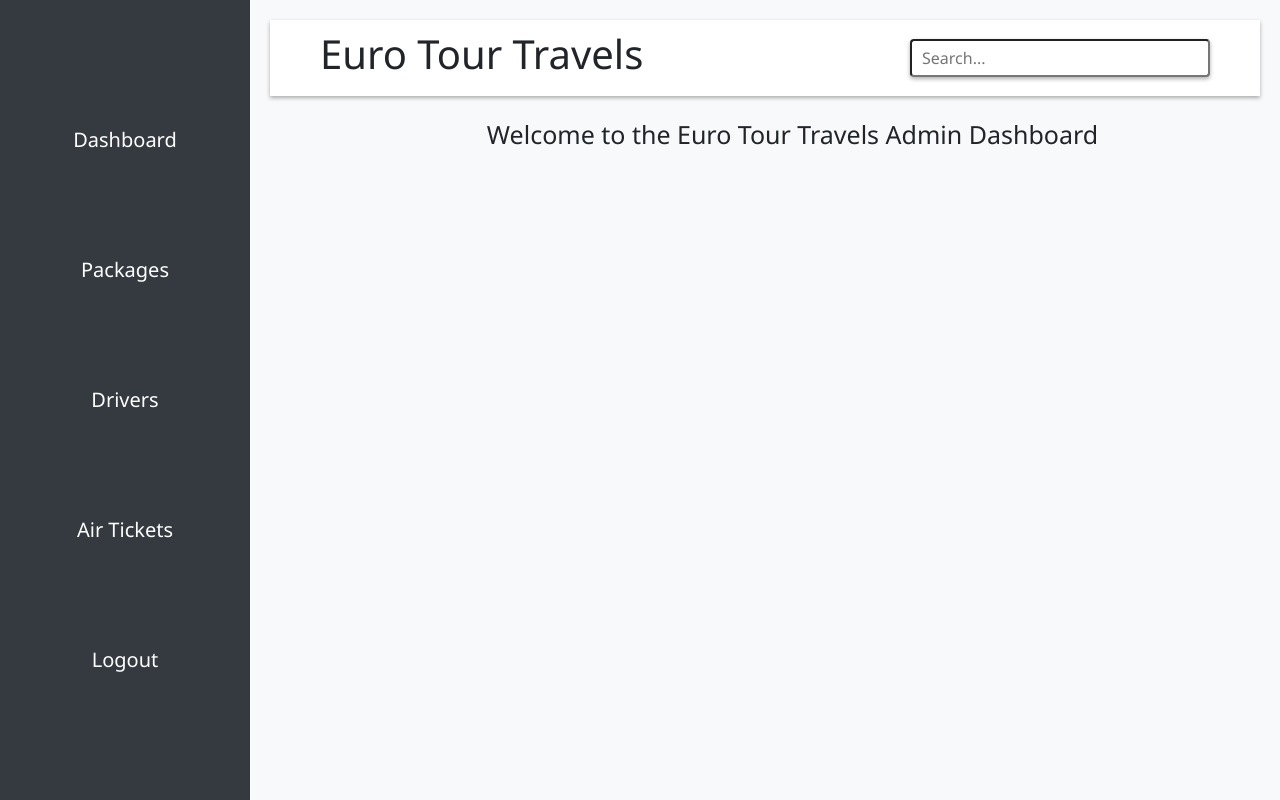
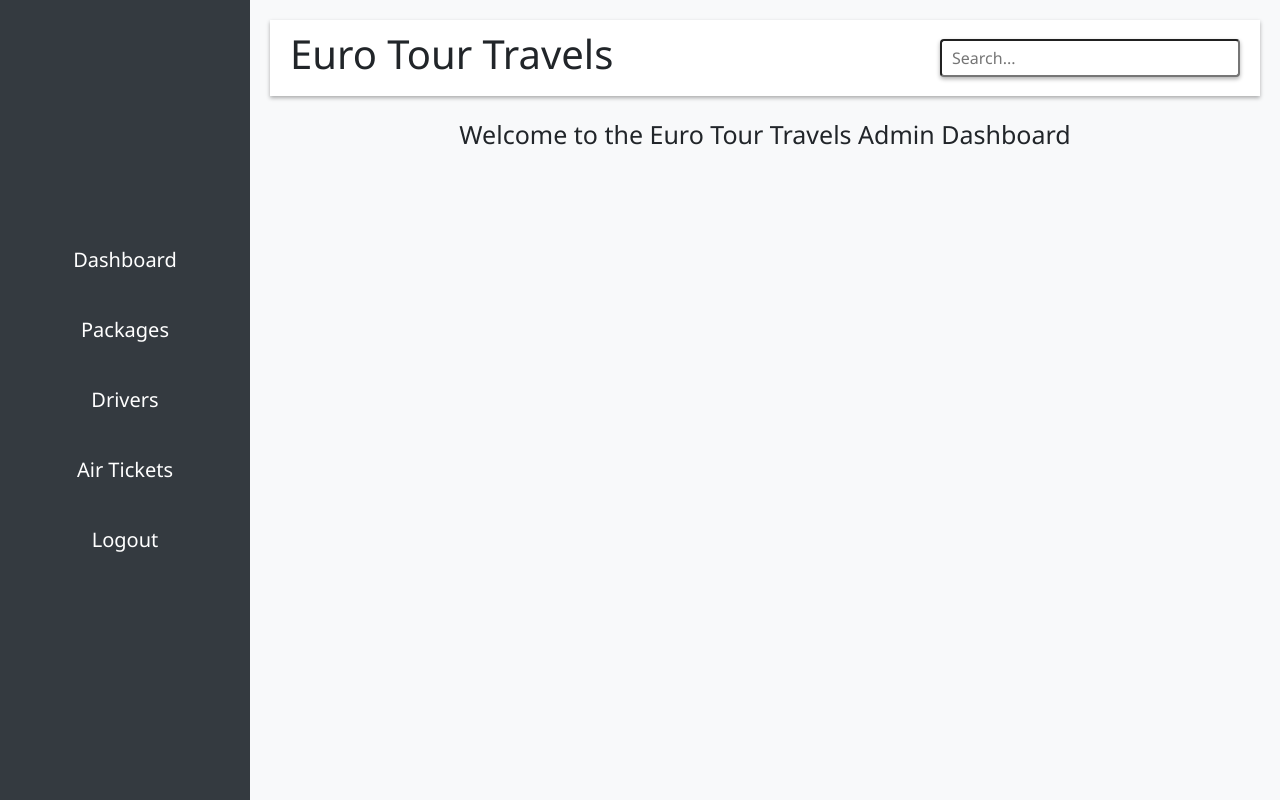
Before and after one commit to Prabhab-Khanal/Euro-Travels, a Django app: page /panel/ in a window 1280 px wide. Run offline with Django 5.2, Linux system fonts and the light colour scheme; a user stored in the database is signed in.

Commit message:
Updated Responsiveness of Admin Panel

```diff
--- a/static/css/style.css
+++ b/static/css/style.css
@@ -1,7 +1,8 @@
 /* CSS for adminmain.html starts here */
 .wrapper {
     display: flex;
-    flex: 1;
+    flex-direction: row;
+    min-height: 100vh;
 }
 
 .sidebar {
@@ -12,7 +13,11 @@
     flex-direction: column;
     justify-content: center;
     align-items: center;
-    gap: 20px; /* Gap between the elements */
+    gap: 20px;
+    position: fixed;
+    height: 100vh;
+    overflow: auto;
+    z-index: 1000; /* Ensure sidebar is on top of content */
 }
 
 .sidebar a {
@@ -23,7 +28,6 @@
     transition: background-color 0.2s;
     width: 100%;
     text-align: center;
-    padding: 40px;
     font-size: 20px;
 }
 
@@ -32,9 +36,10 @@
 }
 
 .main-content {
-    flex: 1;
+    margin-left: 250px; /* Offset for sidebar */
     background-color: #f8f9fa;
     padding: 20px;
+    flex-grow: 1;
 }
 
 .header {
@@ -48,7 +53,6 @@
 
 .header .search-bar {
     width: 300px;
-    margin-right: 30px;
 }
 
 .header input[type="search"] {
@@ -58,15 +62,54 @@
     box-shadow: 0 2px 4px rgba(0, 0, 0, 0.317);
 }
 
-.main-header{
-    margin-left: 30px;
+.main-header {
     font-size: 40px;
 }
 
-.main-p{
+.main-p {
     margin-top: 20px;
-    margin-left: 55px;
     font-size: 25px;
 }
 
-/* CSS for adminmain.html ends here */
+/* Responsive Design */
+@media (max-width: 991px) {
+    .sidebar {
+        width: 200px; /* Reduce sidebar width on smaller screens */
+    }
+
+    .main-content {
+        margin-left: 200px; /* Adjust offset for smaller sidebar width */
+    }
+}
+
+@media (max-width: 767px) {
+    .sidebar {
+        width: 100%; /* Full width on mobile */
+        height: auto; /* Adjust height for content */
+        position: static; /* Change position to static for mobile */
+        display: block; /* Ensure sidebar is displayed */
+    }
+
+    .main-content {
+        margin-left: 0; /* Remove sidebar offset */
+        padding-left: 20px; /* Add padding if needed */
+    }
+
+    .header {
+        flex-direction: column;
+        align-items: flex-start;
+    }
+
+    .header .search-bar {
+        margin-top: 10px;
+        width: 100%;
+    }
+
+    .main-header {
+        font-size: 30px;
+    }
+
+    .main-p {
+        font-size: 20px;
+    }
+}
--- a/templates/admin/adminbase.html
+++ b/templates/admin/adminbase.html
@@ -6,7 +6,6 @@
     <meta name="viewport" content="width=device-width, initial-scale=1.0" />
     <title>
       {% block title %}
-
       {% endblock %}
     </title>
 
@@ -27,27 +26,27 @@
   {% endblock %}
 
   <body>
-    <div class="wrapper">
+    <div class="wrapper d-flex">
       <!-- Sidebar -->
-      <div class="sidebar">
+      <nav class="sidebar navbar-light custom-navbar">
         <a href="{% url 'dashboard' %}">Dashboard</a>
         <a href="{% url 'package' %}">Packages</a>
         <a href="{% url 'driver' %}">Drivers</a>
         <a href="{% url 'ticket' %}">Air Tickets</a>
         <a href="{% url 'admin-logout' %}">Logout</a>
-      </div>
+      </nav>
 
       <!-- Main Content -->
-      <div class="main-content">
+      <div class="main-content flex-grow-1">
         <!-- Header -->
-        <div class="header">
+        <header class="header d-flex justify-content-between align-items-center">
           <div class="dashboard-heading">
             <h1 class="main-header">Euro Tour Travels</h1>
           </div>
           <div class="search-bar">
             <input type="search" placeholder="Search..." />
           </div>
-        </div>
+        </header>
 
         <!-- Additional Content -->
         <div class="content">
```
Also changed, not shown: static/css/adminlogin.css (+16 -9 lines), db.sqlite3.
